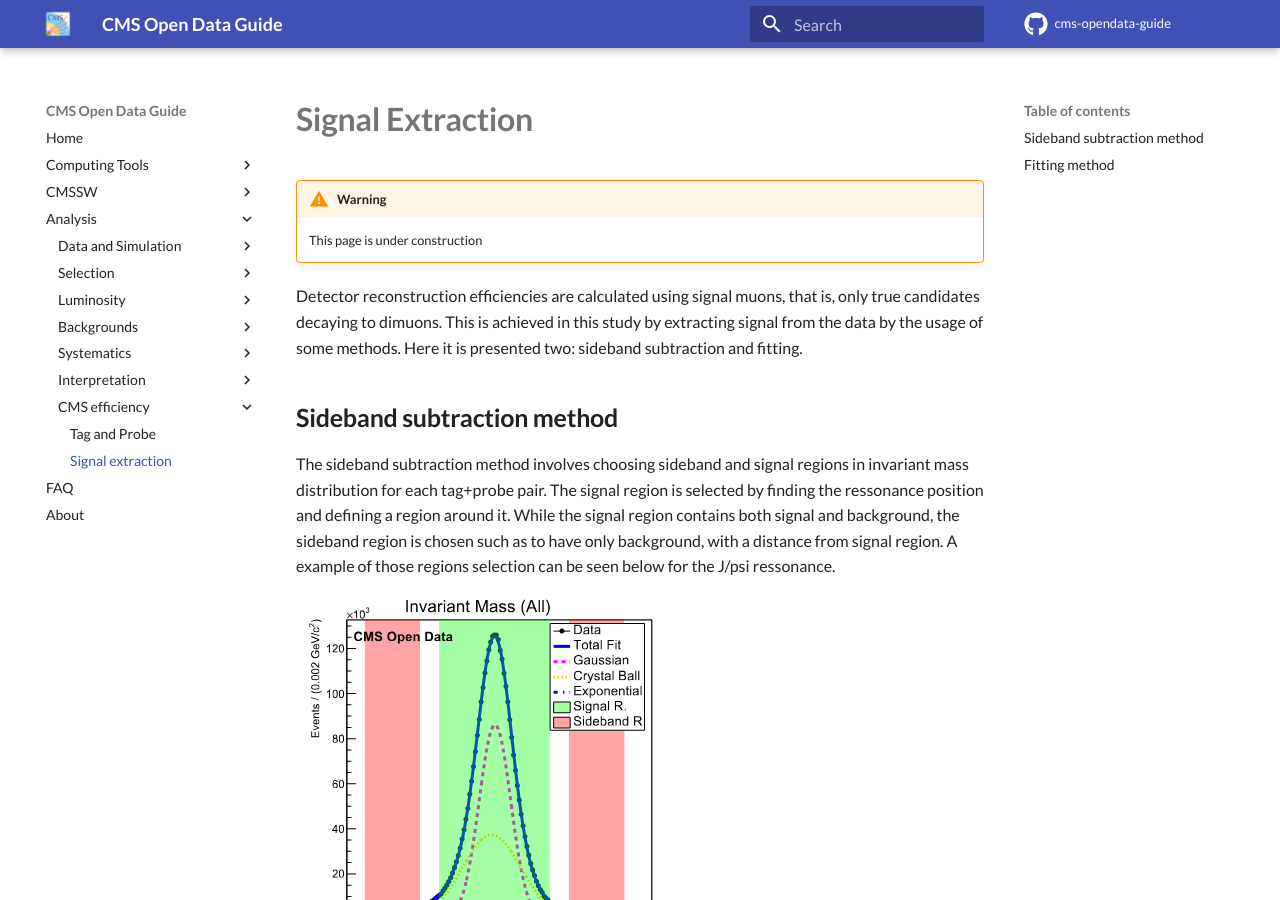
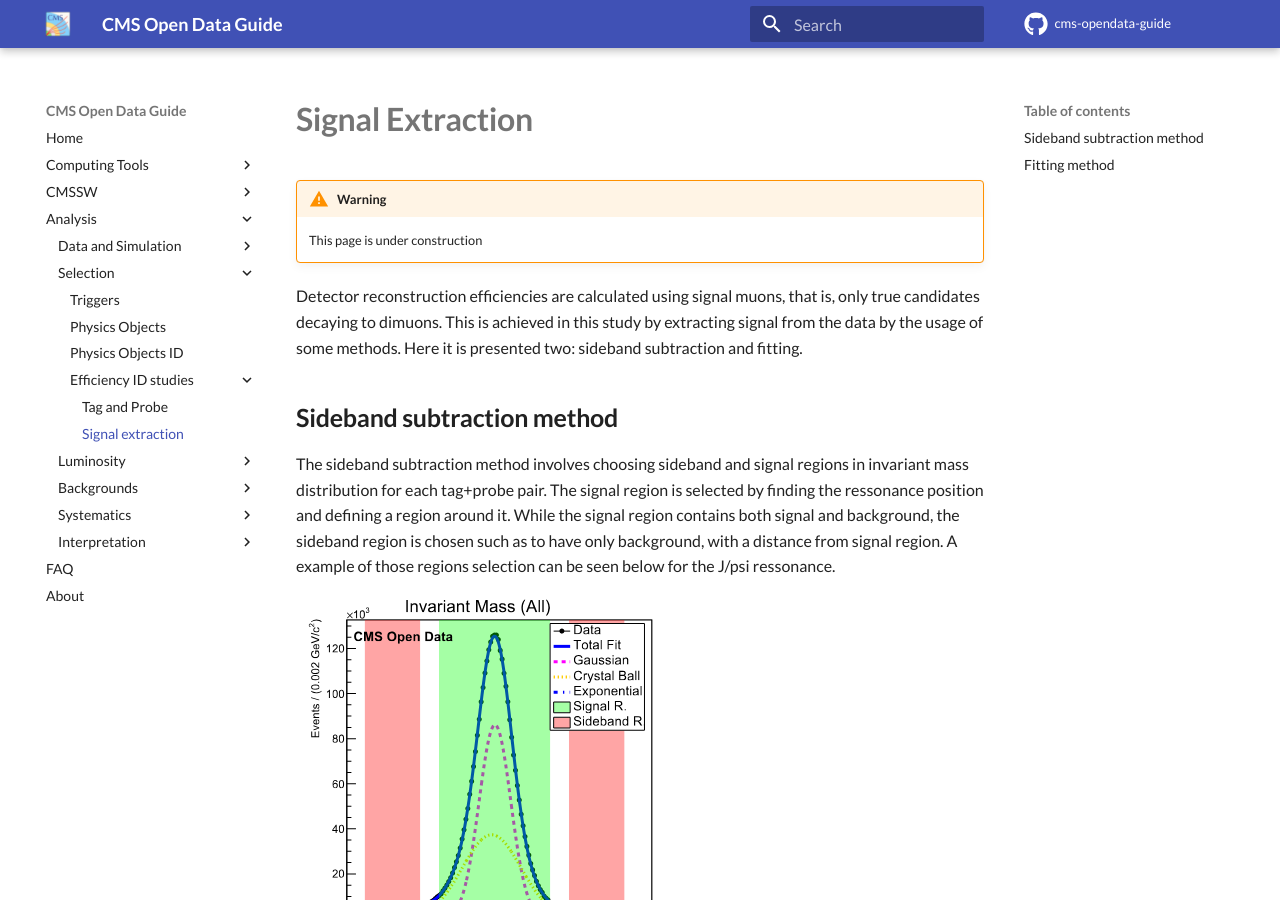
Before and after one commit to cernopendata/cms-opendata-guide, an MkDocs documentation site: the page built from docs/analysis/selection/efficiencyidstudies/signalextraction.md, in a window 1280 px wide and 900 px high. Built offline with MkDocs 1.6.1 and Material for MkDocs 9.7.7, drawn with Linux system fonts in a browser that asks for light colours; comment, search, counter and statistics services are not loaded.

```diff
--- a/docs/analysis/cmseficiency/signalextraction.md
+++ b/docs/analysis/selection/efficiencyidstudies/signalextraction.md
@@ -13,15 +13,15 @@ The sideband subtraction method involves choosing sideband and signal regions in
 
 For each event category (i.e. Pass and All), and for a given variable of interest (e.g., the probe pT), two distributions are obtained, one for each region (Signal and Sideband). In order to obtain the variable distribution for the signal only, we proceed by subtracting the Background distribution (Sideband region) from the Signal+Background one (Signal region):
 
-<img width="440px" src="../../../images/analysis/cmsefficiency/subtraction.svg" alt="Sideband Subtraction equation">
+<img width="440px" src="../../../../images/analysis/cmsefficiency/subtraction.svg" alt="Sideband Subtraction equation">
 
 Where the normalization α factor quantifies the quantity of background present in the signal region:
 
-<img width="450px" src="../../../images/analysis/cmsefficiency/alpha.svg" alt="Alpha factor equation">
+<img width="450px" src="../../../../images/analysis/cmsefficiency/alpha.svg" alt="Alpha factor equation">
 
 And for the uncertainty:
 
-<img width="380px" src="../../../images/analysis/cmsefficiency/subtraction_error.svg" alt="Sideband Subtraction errors equation">
+<img width="380px" src="../../../../images/analysis/cmsefficiency/subtraction_error.svg" alt="Sideband Subtraction errors equation">
 
 ## Fitting method
 
--- a/mkdocs.yml
+++ b/mkdocs.yml
@@ -35,6 +35,9 @@ nav:
             - 'Triggers': analysis/selection/triggers.md
             - 'Physics Objects': analysis/selection/objects.md
             - 'Physics Objects ID': analysis/selection/objectid.md
+            - 'Efficiency ID studies':
+                - 'Tag and Probe': analysis/selection/efficiencyidstudies/tagandprobe.md
+                - 'Signal extraction': analysis/selection/efficiencyidstudies/signalextraction.md
         - 'Luminosity':
             - 'Luminosity': analysis/luminosity/lumi.md
         - 'Backgrounds':
@@ -49,9 +52,6 @@ nav:
         - 'Interpretation':
             - 'Statistics': analysis/interpretation/stats.md
             - 'Upper-limit Calculations': analysis/interpretation/limits.md
-        - 'CMS efficiency':
-            - 'Tag and Probe': analysis/cmseficiency/tagandprobe.md
-            - 'Signal extraction': analysis/cmseficiency/signalextraction.md
     - FAQ: faq.md
     - About: about.md
 
```
Also changed, not shown: docs/analysis/selection/efficiencyidstudies/tagandprobe.md (renamed from docs/analysis/cmseficiency/tagandprobe.md, +1 -1 lines).
